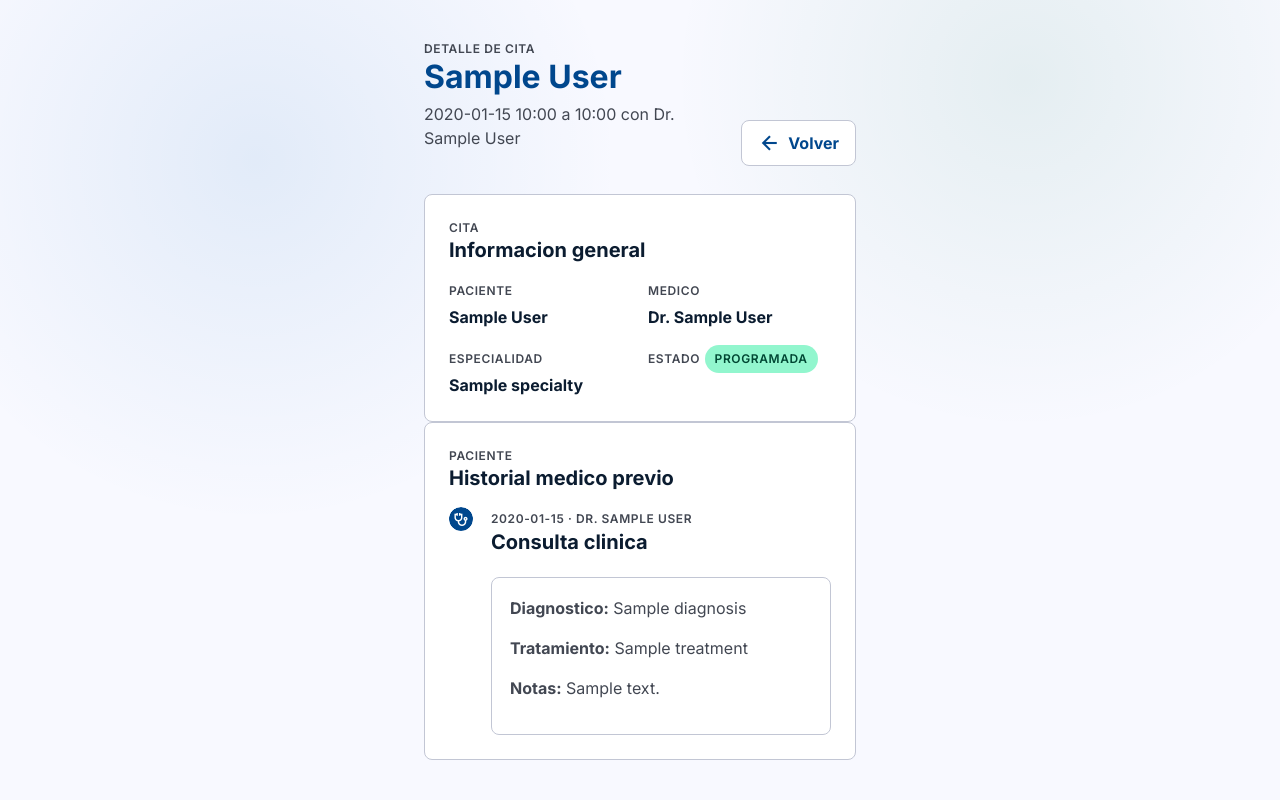
After one commit to DiegoFerBZ/SaludGestion, a Flask app: template app/templates/appointments/detail.html in a window 1280 px wide. The commit adds this page. Run offline with Flask 3, Linux system fonts and the light colour scheme; the template is opened without the code that fills it: most values are stand-ins (such as "Sample title", 1, 10 or a date in 2020).

Commit message:
feat: detalle de paciente en cita

```diff
--- a/app/controllers/decorators.py
+++ b/app/controllers/decorators.py
@@ -27,6 +27,9 @@ def view_login_required(fn):
     def decorated(*args, **kwargs):
         if not session.get("user_id"):
             return redirect(url_for("auth.login_view"))
+        if not User.query.get(session.get("user_id")):
+            session.clear()
+            return redirect(url_for("auth.login_view"))
         return fn(*args, **kwargs)
 
     return decorated
--- a/app/controllers/medical_records.py
+++ b/app/controllers/medical_records.py
@@ -32,14 +32,16 @@ def new_record_view():
 @records_bp.post("/records")
 @view_role_required(Role.MEDICO.value)
 def create_record_view():
-    MedicalRecordService.create(request.form)
+    MedicalRecordService.create_for_doctor(request.form, current_view_user().id)
     return redirect(url_for("records.list_records_view", patient_id=request.form.get("patient_id")))
 
 
 @records_bp.post("/api/records")
 @role_required(Role.MEDICO.value)
 def create_record_api():
-    record = MedicalRecordService.create(request.get_json() or {})
+    from flask_jwt_extended import get_jwt_identity
+
+    record = MedicalRecordService.create_for_doctor(request.get_json() or {}, get_jwt_identity())
     return api_response(True, record.to_dict(), 201)
 
 
--- a/app/models/appointment.py
+++ b/app/models/appointment.py
@@ -6,6 +6,7 @@ from app.extensions import db
 class AppointmentStatus(str, Enum):
     PROGRAMADA = "programada"
     CANCELADA = "cancelada"
+    FINALIZADA = "finalizada"
 
 
 class Appointment(db.Model):
--- a/app/static/css/styles.css
+++ b/app/static/css/styles.css
@@ -531,10 +531,22 @@ tbody tr:hover {
 }
 
 .two-columns,
-.dashboard-grid {
+.dashboard-grid,
+.appointment-detail {
     display: grid;
     grid-template-columns: repeat(auto-fit, minmax(320px, 1fr));
     gap: 18px;
+}
+
+.detail-grid {
+    display: grid;
+    grid-template-columns: repeat(auto-fit, minmax(180px, 1fr));
+    gap: 16px;
+}
+
+.detail-grid strong {
+    display: block;
+    margin-top: 4px;
 }
 
 .doctor-grid {
--- /dev/null
+++ b/app/templates/appointments/detail.html
@@ -0,0 +1,79 @@
+{% extends "base.html" %}
+
+{% block content %}
+<section class="page-title">
+    <div>
+        <p class="page-eyebrow">Detalle de cita</p>
+        <h1>{{ appointment.patient.full_name }}</h1>
+        <p>{{ appointment.starts_at.strftime("%Y-%m-%d %H:%M") }} a {{ appointment.ends_at.strftime("%H:%M") }} con Dr. {{ appointment.doctor.full_name }}</p>
+    </div>
+    <a class="button secondary" href="{{ url_for('appointments.list_appointments_view') }}">
+        <span class="material-symbols-outlined">arrow_back</span>
+        Volver
+    </a>
+</section>
+
+<section class="appointment-detail">
+    <article class="panel">
+        <p class="page-eyebrow">Cita</p>
+        <h2>Informacion general</h2>
+        <div class="detail-grid">
+            <div>
+                <span class="meta">Paciente</span>
+                <strong>{{ appointment.patient.full_name }}</strong>
+            </div>
+            <div>
+                <span class="meta">Medico</span>
+                <strong>Dr. {{ appointment.doctor.full_name }}</strong>
+            </div>
+            <div>
+                <span class="meta">Especialidad</span>
+                <strong>{{ appointment.doctor.specialty }}</strong>
+            </div>
+            <div>
+                <span class="meta">Estado</span>
+                <span class="chip {{ 'error' if appointment.status == 'cancelada' else 'success' }}">{{ appointment.status }}</span>
+            </div>
+        </div>
+    </article>
+
+    {% if can_attend %}
+    <article class="panel">
+        <p class="page-eyebrow">Atencion medica</p>
+        <h2>Nuevo historial</h2>
+        <form method="post" action="{{ url_for('appointments.complete_appointment_view', appointment_id=appointment.id) }}" class="form">
+            <label>Diagnostico<textarea name="diagnosis" required></textarea></label>
+            <label>Tratamiento<textarea name="treatment" required></textarea></label>
+            <label>Notas<textarea name="notes"></textarea></label>
+            <button type="submit">
+                <span class="material-symbols-outlined">task_alt</span>
+                Finalizar cita
+            </button>
+        </form>
+    </article>
+    {% endif %}
+</section>
+
+<section class="timeline">
+    <div>
+        <p class="page-eyebrow">Paciente</p>
+        <h2>Historial medico previo</h2>
+    </div>
+    {% for record in records %}
+        <article class="timeline-item">
+            <span class="timeline-dot"><span class="material-symbols-outlined">stethoscope</span></span>
+            <div>
+                <span class="meta">{{ record.created_at.strftime("%Y-%m-%d") }} &middot; Dr. {{ record.doctor.full_name }}</span>
+                <h2>Consulta clinica</h2>
+            </div>
+            <div class="record">
+                <p><b>Diagnostico:</b> {{ record.diagnosis }}</p>
+                <p><b>Tratamiento:</b> {{ record.treatment }}</p>
+                {% if record.notes %}<p><b>Notas:</b> {{ record.notes }}</p>{% endif %}
+            </div>
+        </article>
+    {% else %}
+        <p>No hay registros para mostrar.</p>
+    {% endfor %}
+</section>
+{% endblock %}
--- a/app/templates/appointments/index.html
+++ b/app/templates/appointments/index.html
@@ -41,11 +41,15 @@
             <span class="avatar">{{ appointment.patient.first_name[0] }}{{ appointment.patient.last_name[0] }}</span>
             <div>
                 <strong>{{ appointment.patient.full_name }}</strong>
-                <span>Dr. {{ appointment.doctor.full_name }} · {{ appointment.doctor.specialty }}</span>
+                <span>Dr. {{ appointment.doctor.full_name }} &middot; {{ appointment.doctor.specialty }}</span>
             </div>
         </div>
         <div class="inline">
             <span class="chip {{ 'error' if appointment.status == 'cancelada' else 'success' }}">{{ appointment.status }}</span>
+            <a class="button secondary" href="{{ url_for('appointments.appointment_detail_view', appointment_id=appointment.id) }}">
+                <span class="material-symbols-outlined">{{ "stethoscope" if is_doctor and appointment.status == "programada" else "visibility" }}</span>
+                {{ "Atender" if is_doctor and appointment.status == "programada" else "Ver detalle" }}
+            </a>
             {% if appointment.status == "programada" and not is_doctor %}
             <form method="post" action="{{ url_for('appointments.cancel_appointment_view', appointment_id=appointment.id) }}" class="inline">
                 <input name="reason" placeholder="Motivo">
```
Also changed, not shown: app/__init__.py (+20 -1 lines), app/controllers/appointments.py (+43 -0 lines), app/errors/handlers.py (+10 -2 lines), app/services/appointment_service.py (+31 -2 lines), app/services/medical_record_service.py (+26 -0 lines), 1 other file.
